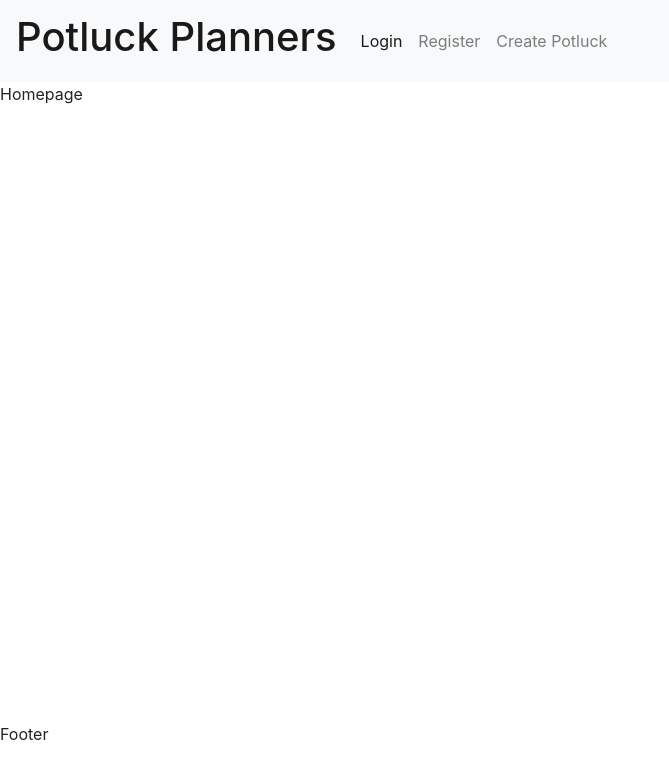
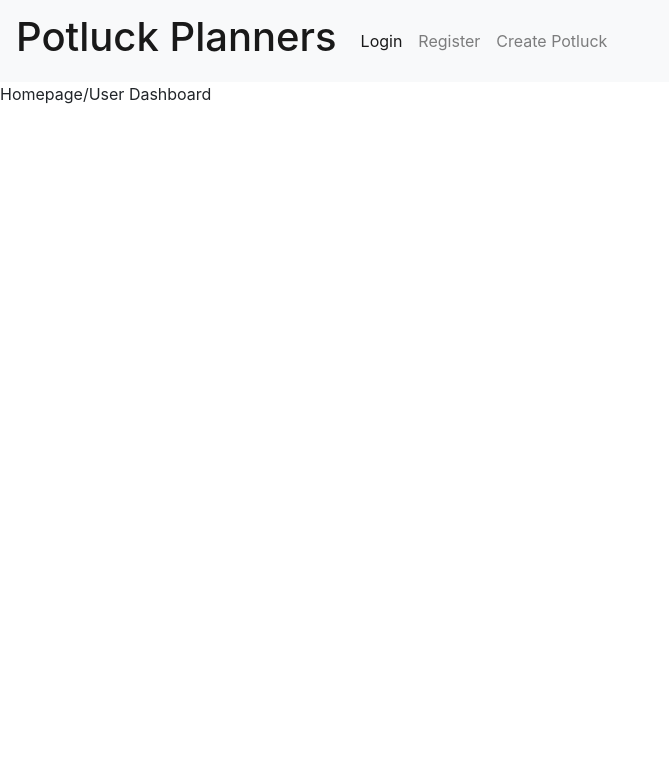
Before and after one commit to Build-Week-Pot/front-end, a React (Create React App) app in the folder front-end/: page / in a window 1280 px wide. Shown: the top 778 px of the page, without its empty margins (0-669 px from the left). Built offline with nearby package versions, Linux system fonts and the light colour scheme.

Commit message:
changed input for form

```diff
--- a/front-end/src/App.js
+++ b/front-end/src/App.js
@@ -1,8 +1,7 @@
 import './App.css';
 import Header from './components/Header';
-import Footer from './components/Footer';
 import Home from './components/Home';
-import { Link, Route, Switch } from 'react-router-dom';
+import { Route, Switch } from 'react-router-dom';
 import Login from './components/Login';
 import Register from './components/Register';
 import Form from './components/Form';
@@ -30,7 +29,6 @@ function App() {
                 </Route>
             </Switch>
         }
-      <Footer />
     </div>
 
 
--- a/front-end/src/components/Footer.js
+++ /dev/null
@@ -1,8 +0,0 @@
-export default function Footer(){
-
-    return(
-    <div className="footer-container">
-        Footer
-    </div>
-    )
-}
--- a/front-end/src/components/Form.js
+++ b/front-end/src/components/Form.js
@@ -6,8 +6,8 @@ export default function Form() {
     <form class="form">
       <div class="form-row">
         <div class="form-group col-md-6">
-      <label for="inputPassword4">Name of Potluck</label>
-      <input type="password" class="form-control" id="inputPassword4" placeholder="Name of Potluck"/>
+          <label for="inputName">Name of Potluck</label>
+          <input type="text" class="form-control" id="inputPassword4" placeholder="Name of Potluck"/>
         </div>
       </div>
       <div class="form-group">
@@ -83,7 +83,7 @@ export default function Form() {
       </div>
       <div class="form-group">
         <label for="inputDate">Time</label>
-    <input type="text" class="form-control" id="inputDate" placeholder="ex. 02:30pm"/>
+        <input type="text" class="form-control" id="inputTime" placeholder="ex. 02:30pm"/>
       </div>
       <div class="form-group">
         <label for="special_instructions">Special Instructions for Guests</label>
--- a/front-end/src/components/Home.js
+++ b/front-end/src/components/Home.js
@@ -6,7 +6,7 @@ export default function Home(){
 
     return(
     <section className="home-container">
-       Homepage
+       Homepage/User Dashboard
     </section>
     )
 }
```
Lines whose indentation alone changed are shown as unchanged.
